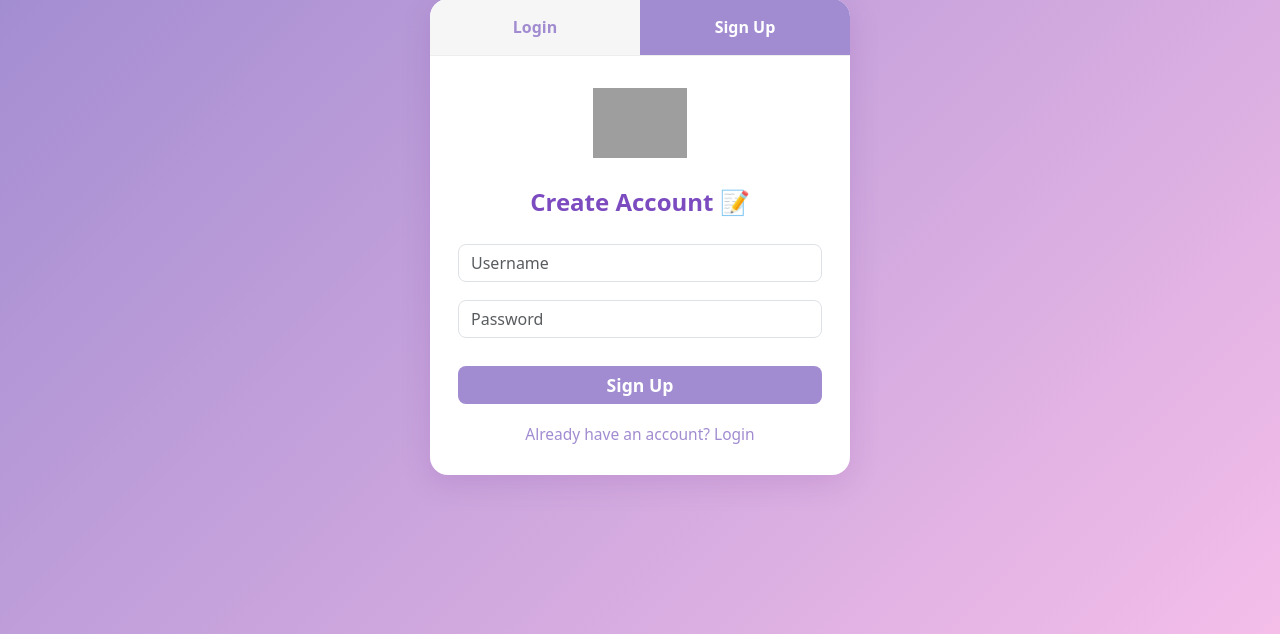
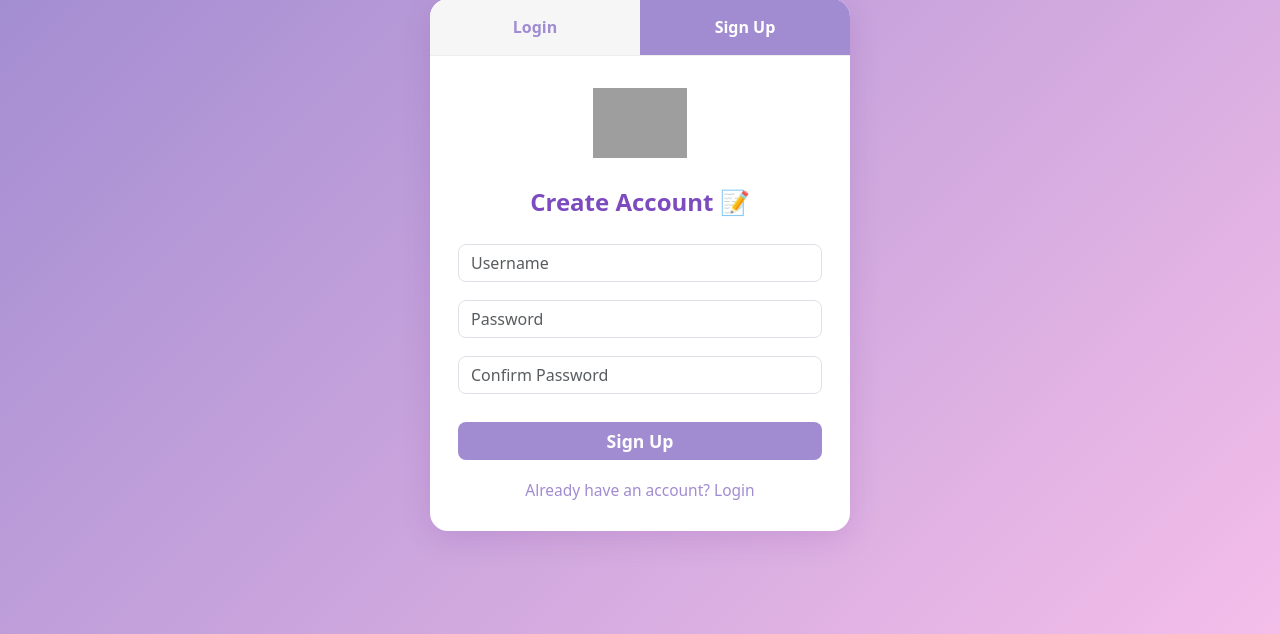
Before and after one commit to HarshSingh1781/Railway_FIM, a Flask app: page /signup in a window 1280 px wide. Shown: the part 61-695 px from the top of the page. Run offline with Flask 3, Linux system fonts and the light colour scheme; grey boxes are pictures that could not be loaded.

Commit message:
signup update

```diff
--- a/templates/signup.html
+++ b/templates/signup.html
@@ -99,6 +99,7 @@
       <form method="POST">
         <input name="username" class="form-control" placeholder="Username" required>
         <input name="password" type="password" class="form-control" placeholder="Password" required>
+        <input name="confirm_password" type="password" class="form-control" placeholder="Confirm Password" required>
         <button class="btn btn-success w-100">Sign Up</button>
       </form>
       <div class="auth-links">
```
Also changed, not shown: database.db.
